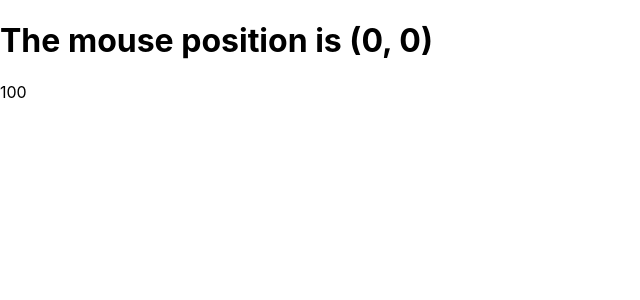
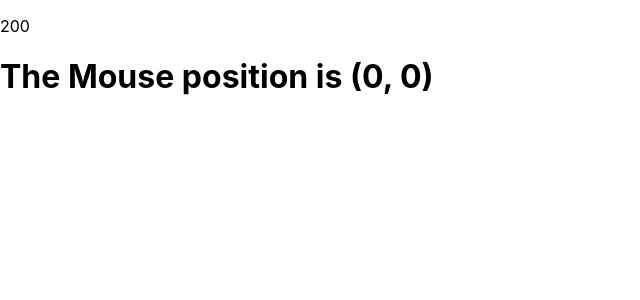
Before and after one commit to micro1226/test-react, a React (Create React App) app: page / in a window 1280 px wide. Shown: the top 300 px of the page, without its empty margins (0-640 px from the left). Built offline with nearby package versions, Linux system fonts and the light colour scheme.

Commit message:
render props

```diff
--- /dev/null
+++ b/src/components/AdvanceUse/RenderPropsDemo.js
@@ -0,0 +1,48 @@
+import PropTypes from 'prop-types'
+import React from 'react'
+
+// render props 核心思想
+// 通过一个函数将 class 组件的 state 作为 props 传递给纯函数组件
+class Mouse extends React.Component {
+    constructor(props) {
+        super(props);
+        // state 即多个组件公共逻辑的数据
+        this.state = {x: 0, y:0}
+    }
+
+    handleMouseMove = event => {
+        this.setState({
+            x: event.clientX,
+            y: event.clientY
+        })
+    }
+
+    render() {
+        return (
+            <div style={{height: '500px'}} onMouseMove={this.handleMouseMove}>
+                {/* 将当前 state 作为 props,传递给 render */}
+                {this.props.render(this.state)}
+            </div>
+        )
+    }
+
+}
+
+Mouse.propTypes = {
+    render: PropTypes.func.isRequired // 必须接受一个 render 属性
+}
+
+const RenderPropsDemo = (props) => (
+    <div style={{height: '500px'}}>
+        <p>{props.a}</p>
+        <Mouse render={
+            // render 是一个函数组件
+            ({x, y}) => <h1> The Mouse position is ({x}, {y}) </h1>
+        } />
+    </div>
+)
+
+// 定义了 mouse 组件, 只有获取 x,y 的能力
+// 至于 Mouse 组件如何渲染, RenderPropsDemo说了算,通过 render props 的方式告诉 mouse
+
+export default RenderPropsDemo
--- a/src/components/AdvanceUse/index.js
+++ b/src/components/AdvanceUse/index.js
@@ -1,12 +1,13 @@
 import React from 'react'
-import UncontrolDemo from './UncontrolDemo'
-import PortalsDemo from './PortalsDemo'
-import ContextDemo from './ContextDemo'
-import LazyDemo from './LazyDemo'
-import SCUDemo from './SCUDemo'
-import SCUDemo2 from './SCUDemo2'
-import PureComponentDemo from './PureComponentDemo'
-import HocDemo from './HocDemo'
+// import UncontrolDemo from './UncontrolDemo'
+// import PortalsDemo from './PortalsDemo'
+// import ContextDemo from './ContextDemo'
+// import LazyDemo from './LazyDemo'
+// import SCUDemo from './SCUDemo'
+// import SCUDemo2 from './SCUDemo2'
+// import PureComponentDemo from './PureComponentDemo'
+// import HocDemo from './HocDemo'
+import RenderPropsDemo from './RenderPropsDemo'
 
 class AdvanceDemo extends React.Component {
     // constructor(props) {
@@ -22,7 +23,8 @@ class AdvanceDemo extends React.Component {
             {/* <SCUDemo /> */}
             {/* <SCUDemo2 /> */}
             {/* <PureComponentDemo /> */}
-            <HocDemo a='100' />
+            {/* <HocDemo a='100' /> */}
+            <RenderPropsDemo a='200' />
         </div>
     }
 }
--- a/src/components/baseUse/index.js
+++ b/src/components/baseUse/index.js
@@ -1,11 +1,11 @@
 import React from 'react'
-import JSXBaseDemo from './JSXBaseDemo'
-import FormDemo from './FormDemo';
-import PropsDemo from './PropsDemo'
-import StateDemo from './StateDemo'
-import ConditionDemo from './ConditionDemo'
-import ListDemo from './ListDemo'
-import EventDemo from './EventDemo'
+// import JSXBaseDemo from './JSXBaseDemo'
+// import FormDemo from './FormDemo';
+// import PropsDemo from './PropsDemo'
+// import StateDemo from './StateDemo'
+// import ConditionDemo from './ConditionDemo'
+// import ListDemo from './ListDemo'
+// import EventDemo from './EventDemo'
 
 class BaseUseDemo extends React.Component {
     // constructor(props) {
@@ -17,7 +17,7 @@ class BaseUseDemo extends React.Component {
             {/* <JSXBaseDemo /> */}
             {/* <FormDemo /> */}
             {/* <PropsDemo /> */}
-            <StateDemo />
+            {/* <StateDemo /> */}
             {/* <ConditionDemo /> */}
             {/* <ListDemo /> */}
             {/* <EventDemo /> */}
```
